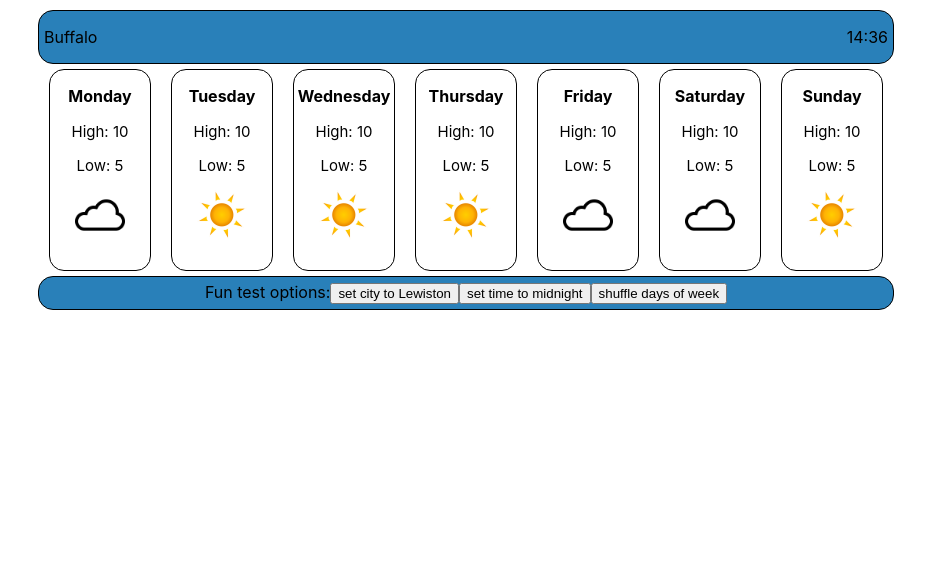
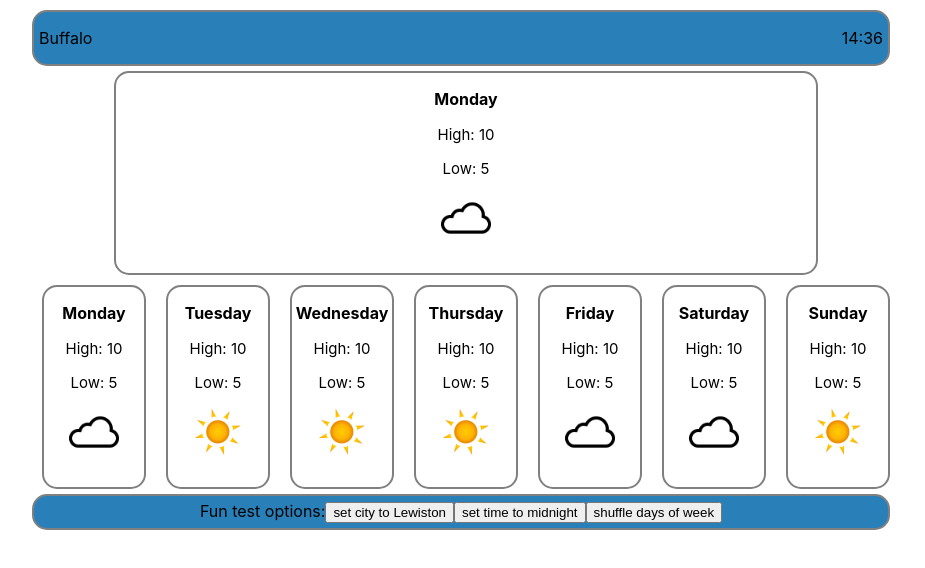
Before and after one commit to bhmcarr/react-weather, a React (Create React App) app: page / in a window 1280 px wide. Shown: the top 568 px of the page, without its empty margins (174-1099 px from the left). Built offline with nearby package versions, Linux system fonts and the light colour scheme; no server answers.

Commit message:
add a main card

```diff
--- a/src/App.css
+++ b/src/App.css
@@ -6,19 +6,49 @@
   display: inline-block;
 }
 
+.main_card{
+  display:inline-block;
+  width: 700px;
+  height: 200px;
+  border-style: solid;
+  border-width: 2px;
+  border-radius: 15px;
+  border-color: grey;
+  background-color: white;
+  margin-left: 10px;
+  margin-right: 10px;
+  margin-top: 5px;
+  margin-bottom: 5px;
+}
+
 .card {
   display: inline-block;
   width: 100px;
   height: 200px;
   border-style: solid;
-  border-width: 1px;
+  border-width: 2px;
   border-radius: 15px;
+  border-color: grey;
   text-align: center;
   background-color: white;
   margin-left: 10px;
   margin-right: 10px;
   margin-top: 5px;
   margin-bottom: 5px;
+}
+
+.main_day_text {
+  font-size: 16px;
+  font-weight: bold;
+}
+
+.main_temp_text {
+  font-size: 15px;
+}
+
+.main_weather_icon {
+  width: 50px;
+  height: 50px;
 }
 
 .day_text {
@@ -39,8 +69,9 @@
   margin-top: 10px;
   width: 854px;
   border-style: solid;
-  border-width: 1px;
+  border-width: 2px;
   border-radius: 15px;
+  border-color: grey;
   background-color: #2980b9;
 }
 
@@ -59,8 +90,9 @@
 .bottom_bar{
   width: 854px;
   border-style: solid;
-  border-width: 1px;
+  border-width: 2px;
   border-radius: 15px;
+  border-color: grey;
   background-color: #2980b9;
   padding-top: 5px;
   padding-bottom: 5px;
--- a/src/App.js
+++ b/src/App.js
@@ -65,7 +65,17 @@ class App extends Component {
         lowTemp={k}
         imageLink={l}
       />
+    );
+  }
 
+  renderMainCard(i,j,k,l){
+    return(
+      <MainCard
+        day={i}
+        highTemp={j}
+        lowTemp={k}
+        imageLink={l}
+      />
     );
   }
 
@@ -76,6 +86,10 @@ class App extends Component {
       <div className="app_wrapper">
         <div className="app">
             {this.renderTitleBar(this.state.city, this.state.hours, this.state.minutes)}
+        <div className="main_card_wrapper">
+            {this.renderMainCard(this.state.daysOfWeek[0], 10, 5, cloud)}
+        </div>
+        <div className="week_cards">
             {this.renderCard(this.state.daysOfWeek[0], 10, 5, cloud)}
             {this.renderCard(this.state.daysOfWeek[1], 10, 5, sun)}
             {this.renderCard(this.state.daysOfWeek[2], 10, 5, sun)}
@@ -83,6 +97,7 @@ class App extends Component {
             {this.renderCard(this.state.daysOfWeek[4], 10, 5, cloud)}
             {this.renderCard(this.state.daysOfWeek[5], 10, 5, cloud)}
             {this.renderCard(this.state.daysOfWeek[6], 10, 5, sun)}
+        </div>
             {this.renderBottomBar()}
         </div>
       </div>
@@ -108,6 +123,29 @@ class Card extends Component {
         <p className="temp_text">High: {this.state.highTemp}</p>
         <p className="temp_text">Low: {this.state.lowTemp}</p>
         <img src={this.state.imageLink} className="weather_icon" alt="icon"></img>
+      </div>
+    );
+  }
+}
+
+class MainCard extends Component {
+  constructor(props){
+    super(props);
+    this.state = {
+      highTemp:   this.props.highTemp,
+      lowTemp:    this.props.lowTemp,
+      day:        this.props.day,
+      imageLink:  this.props.imageLink,
+    };
+  }
+
+  render(){
+    return (
+      <div className="main_card">
+        <p className="main_day_text">{this.props.day}</p>
+        <p className="main_temp_text">High: {this.state.highTemp}</p>
+        <p className="main_temp_text">Low: {this.state.lowTemp}</p>
+        <img src={this.state.imageLink} className="main_weather_icon" alt="icon"></img>
       </div>
     );
   }
```
